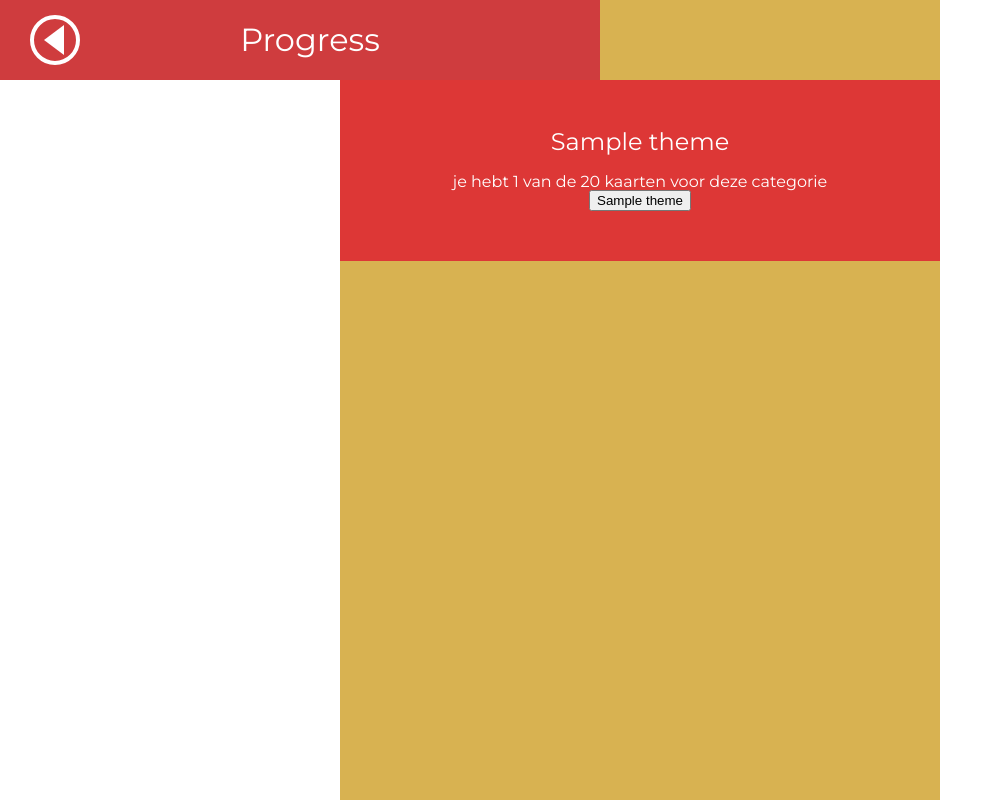
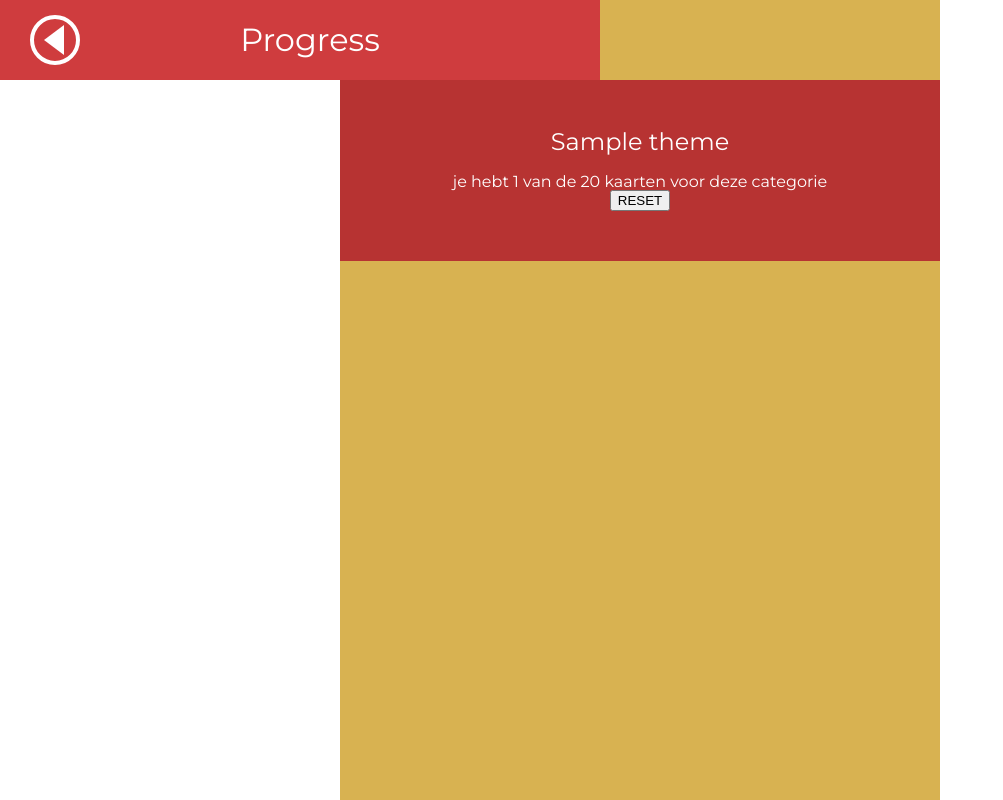
Before and after one commit to LisaW9/mechelini, a PHP site: page /progress.php in a window 1280 px wide. Shown: the whole page, without its empty margins (0-1003 px from the left). Run offline with PHP 8.4, Linux system fonts and the light colour scheme; the visitor is signed in with stand-in values (Sample User, id 1); tables that the repository leaves empty hold one stand-in row (values such as "Sample post"); data that the repository does not hold is empty.

Commit message:
reset functions check

```diff
--- a/classes/Cards.class.php
+++ b/classes/Cards.class.php
@@ -100,7 +100,7 @@ abstract class Cards
     public static function getCardsProgress()
     {
         $conn = Db::getInstance();
-        $stmnt = $conn->prepare("SELECT t.name, c.theme_ID, count(DISTINCT uc.card_id) as amountOfCollectedCards, uc.user_id
+        $stmnt = $conn->prepare("SELECT t.name, c.theme_ID as themeID, count(DISTINCT uc.card_id) as amountOfCollectedCards, uc.user_id
                                 FROM themes t
                                 INNER JOIN cards c on t.id = c.theme_ID
                                 inner join user_cards uc on c.id = uc.card_id
@@ -114,15 +114,15 @@ abstract class Cards
 
     public static function resetCards($themeField){
         $conn = Db::getInstance();
-        $stmntCheck = $conn->prepare("select * from completed where user_id = :user_id and theme_id = $themeField LIMIT 1");
+        $stmntCheck = $conn->prepare("select count(*) from completed where user_id = :user_id and theme_id = $themeField LIMIT 1");
         $stmntCheck->bindValue(':user_id', $_SESSION['id']);
         $stmntCheck->execute();
 
         if ($stmntCheck->fetchColumn()) {
-            echo "we updaten je";
+            $stmnt = $conn->prepare("UPDATE completed SET amount = amount + 1 WHERE id = :id and theme_id = $themeField");
+            $stmnt->bindValue(':user_id', $_SESSION['id']);
+            $stmnt->execute();
         } else {
-            echo "we voegen je toe";
-
             $stmnt = $conn->prepare("insert into completed (user_id, theme_id, amount) values (:user_id, $themeField, 1)");
             $stmnt->bindValue(':user_id', $_SESSION['id']);
             $stmnt->execute();
--- a/progress.php
+++ b/progress.php
@@ -22,8 +22,10 @@ try {
 foreach ($cardProgress as $c):
 
     try {
-        if (!empty($_POST["reset_collection" . $c["name"]])) {
-            $selectedField = $_POST["reset_collection" . $c["name"]];
+        if (!empty($_POST[$c["themeID"]])) {
+            $selectedField = $_POST[$c["themeID"]];
+
+            echo $selectedField;
 
             Cards::resetCards($selectedField);
 
@@ -60,7 +62,8 @@ include_once('includes/header.inc.php'); ?>
             <?php if($c["amountOfCollectedCards"] < 20): ?>
 
                 <form action="" method="post" id="reset_collection" class="reset_collection">
-                    <input type="submit" name="reset_collection<?php echo $c["name"] ?>" value="<?php echo $c["name"] ?>">
+                    <input type="hidden" name="<?php echo $c["themeID"] ?>" value="<?php echo $c["themeID"] ?>">
+                    <button>RESET</button>
                 </form>
 
             <?php endif; ?>
```
